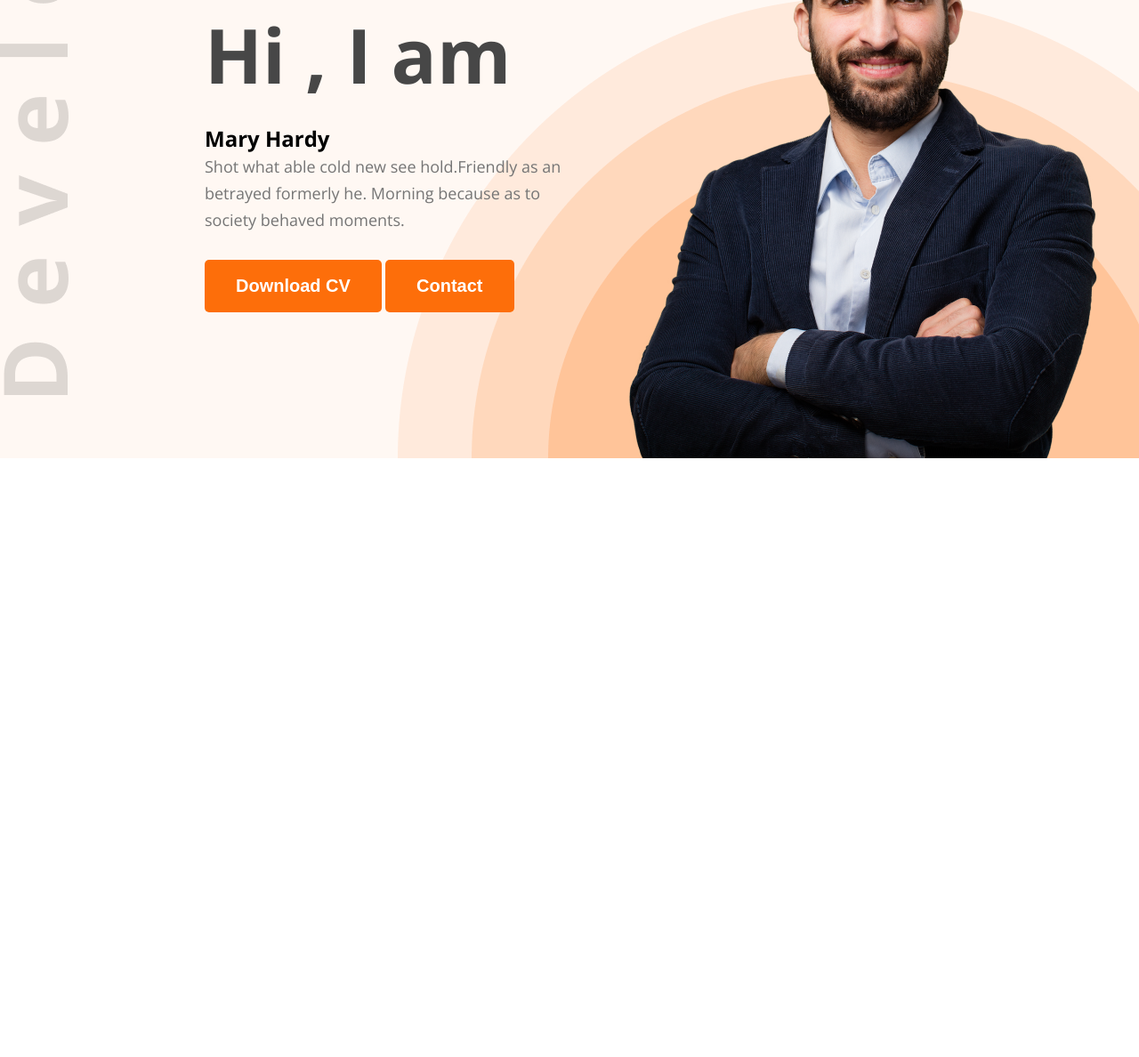
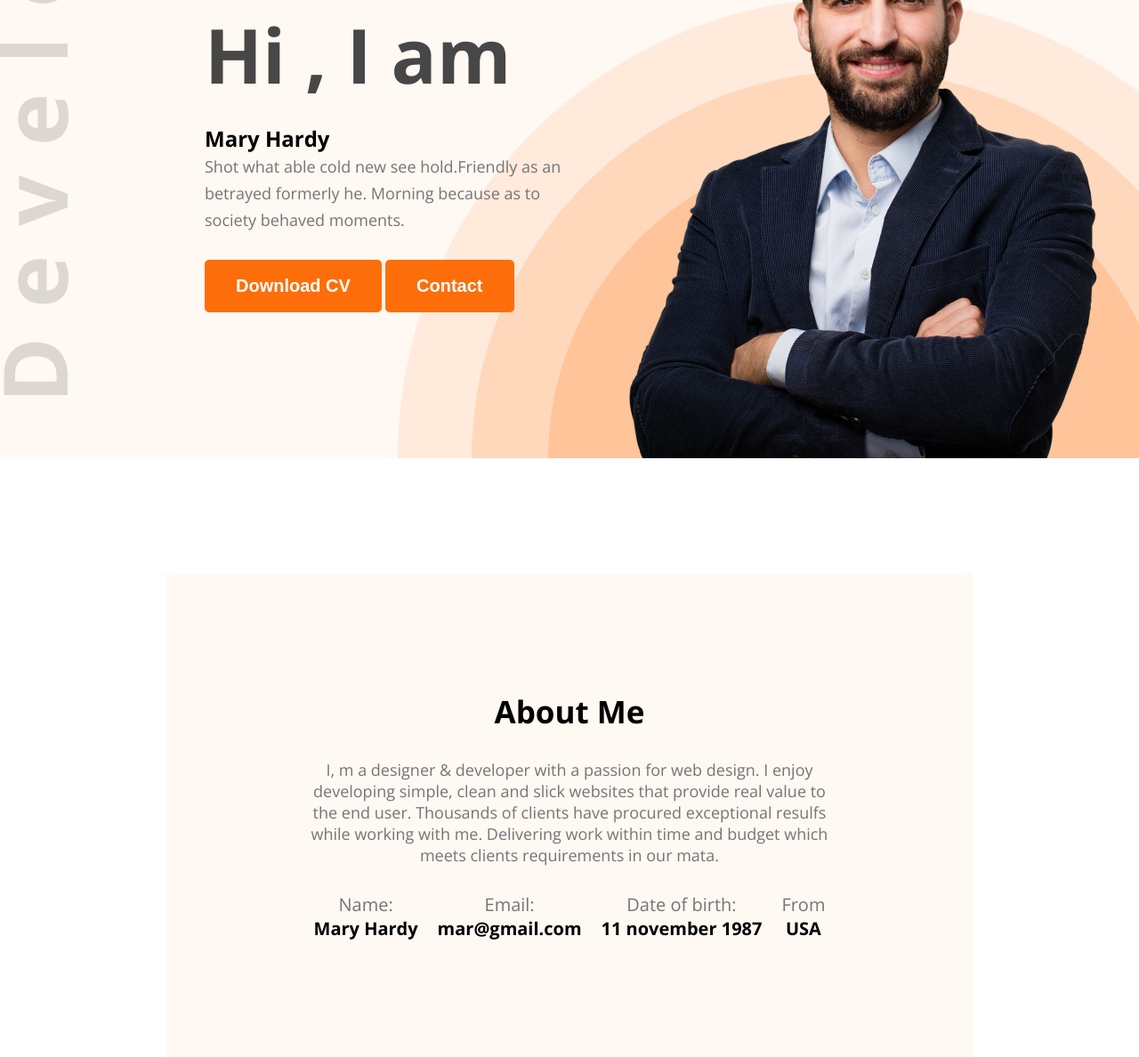
Before and after one commit to Nur-A-Arfin-Rakib/hero-dev-code, a plain HTML site: page index.html in a window 1280 px wide. Shown: the part 319-1507 px from the top of the page at 89% size. Before the commit the page ends 834 px from the top, so only its background shows below. Drawn offline with nearby package versions, Linux system fonts and the light colour scheme.

Commit message:
about section done

```diff
--- a/index.html
+++ b/index.html
@@ -1,15 +1,18 @@
 <!DOCTYPE html>
 <html lang="en">
+
 <head>
     <meta charset="UTF-8">
     <meta name="viewport" content="width=device-width, initial-scale=1.0">
     <title>Nur A Arfin Rakib portfolio</title>
     <link rel="preconnect" href="https://fonts.googleapis.com">
-<link rel="preconnect" href="https://fonts.gstatic.com" crossorigin>
-<link href="https://fonts.googleapis.com/css2?family=Open+Sans:ital,wght@0,300..800;1,300..800&display=swap" rel="stylesheet">
+    <link rel="preconnect" href="https://fonts.gstatic.com" crossorigin>
+    <link href="https://fonts.googleapis.com/css2?family=Open+Sans:ital,wght@0,300..800;1,300..800&display=swap"
+        rel="stylesheet">
 
-<link rel="stylesheet" href="styles/portfolio.css">
+    <link rel="stylesheet" href="styles/portfolio.css">
 </head>
+
 <body class="font-open-sans">
     <header>
         <nav>
@@ -27,7 +30,8 @@
             <div class="banner-content">
                 <h2>Hi , I am</h2>
                 <h1>Mary Hardy</h1>
-                <p>Shot what able cold new see hold.Friendly as an betrayed formerly he. Morning because as to society behaved moments.</p>
+                <p>Shot what able cold new see hold.Friendly as an betrayed formerly he. Morning because as to society
+                    behaved moments.</p>
                 <div>
                     <button class="btn">Download CV</button>
                     <button class="btn">Contact</button>
@@ -47,5 +51,51 @@
 
     </header>
 
+    <section id="about">
+        <div class="about-container">
+            <div class="section-heading">
+                <h2>About Me</h2>
+                <p>I, m a designer & developer with a passion for web design. I enjoy developing simple, clean and slick
+                    websites that provide real value to the end user. Thousands of clients have procured exceptional
+                    resulfs while working with me. Delivering work within time and budget which meets clients
+                    requirements in our mata.</p>
+            </div>
+
+            <div class="about-info">
+
+                <div class="info-card">
+                    <p>Name:</p>
+                    <h4>Mary Hardy</h4>
+                </div>
+
+                <div class="info-card">
+                    <p>Email:</p>
+                    <h4>mar@gmail.com</h4>
+                </div>
+
+                <div class="info-card">
+                    <p>Date of birth:</p>
+                    <h4>11 november 1987</h4>
+                </div>
+
+                <div class="info-card">
+                    <p>From</p>
+                    <h4>USA</h4>
+                </div>
+
+            </div>
+        </div>
+
+
+
+
+
+
+
+
+    </section>
+
+
 </body>
+
 </html>
--- a/styles/portfolio.css
+++ b/styles/portfolio.css
@@ -27,6 +27,20 @@
     font-weight: bold;
     color: white;
     cursor: pointer;
+}
+.section-heading{
+    max-width: 827px;
+    text-align: center;
+}
+.section-heading h2{
+    font-size: 35px;
+    margin-bottom: 30px;
+}
+.section-heading p{
+    font-size: 18px;
+    margin-bottom: 30px;
+    line: height 30px;
+    color: #757575;
 }
 
 header{
@@ -94,3 +108,30 @@
     vertical-align: middle;
 
 }
+
+#about{
+    padding-top: 130px;
+
+}
+#about .about-container {
+    width: 71%;
+    max-width: 1140px;
+    margin: 0 auto;
+    text-align: center;
+    background-color: #FFF8F3;
+    padding: 131px 156px ;
+}
+#about .about-container .about-info{
+    display: flex;
+    justify-content: space-around;
+}
+.about-info .info-card p{
+     font-size: 20px;
+
+    line: height 30px;
+    color: #757575;
+
+}
+.about-info .info-card h4{
+    font-size: 20px;
+}
```
